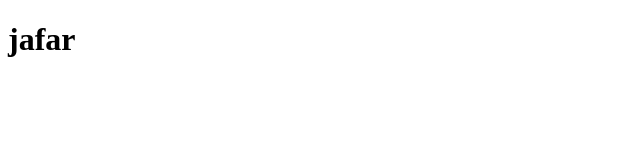
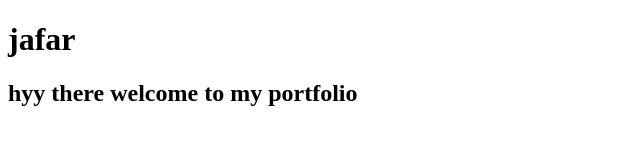
Before and after one commit to Jafarhussain140/kuchproject, a plain HTML site: page index.html in a window 1280 px wide. Shown: the whole page, without its empty margins (0-640 px from the left). Drawn offline with Linux system fonts and the light colour scheme.

Commit message:
2nd commit

```diff
--- a/index.html
+++ b/index.html
@@ -7,5 +7,6 @@
 </head>
 <body>
     <h1>jafar</h1>
+    <h2>hyy there welcome to my portfolio</h2>
 </body>
 </html>
```
